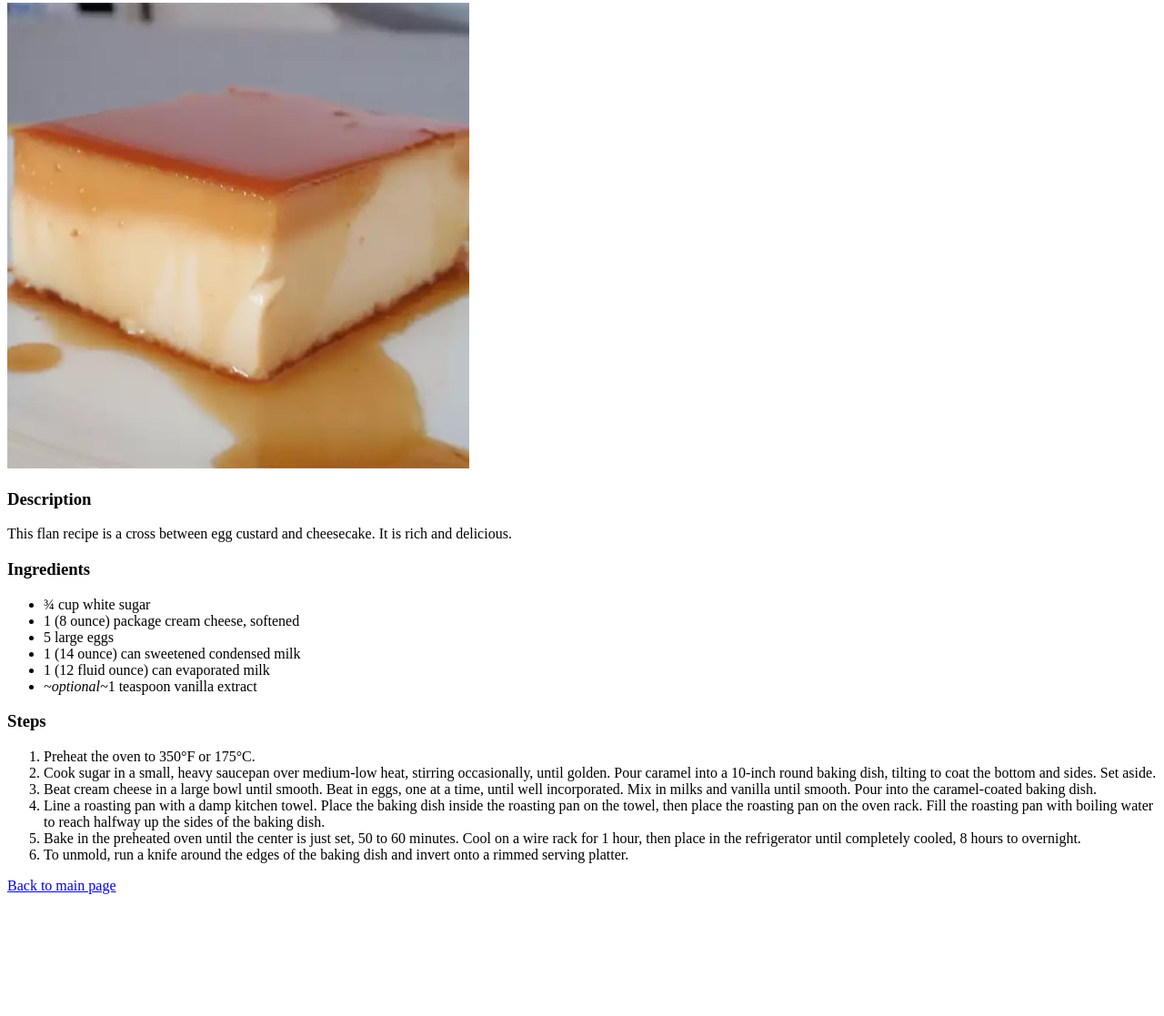
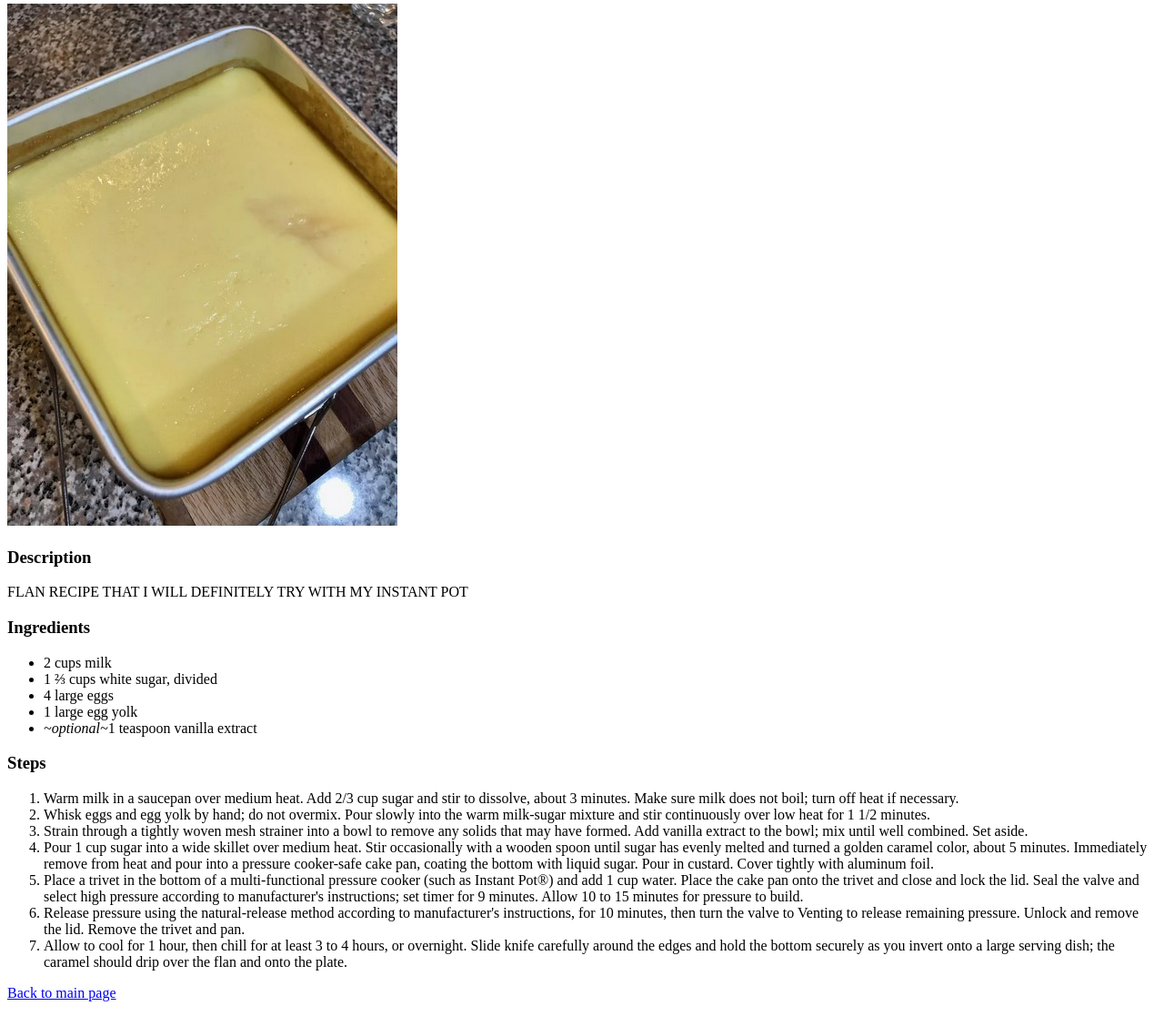
Before and after one commit to lmlecra/odin-recipes, a plain HTML site: page recipes/bahn.html in a window 1280 px wide. Shown: the part 77-1194 px from the top of the page at 91% size. Before the commit the page ends 1076 px from the top, so only its background shows below. Drawn offline with Linux system fonts and the light colour scheme.

Commit message:
Add full info to bahn.html

```diff
--- a/recipes/bahn.html
+++ b/recipes/bahn.html
@@ -2,34 +2,34 @@
 <html lang="en">
     <head>
         <meta charset="UTF-8">
-        <title>Caramel Flan</title>
+        <title>Instant Pot® Bahn Flan</title>
     </head>
 
     <body>
-        <h1>Creamy Caramel Flan</h1>
-        <p><img src="../img/caramel.jpg" alt="Caramel Flan from https://imagesvc.meredithcorp.io/v3/mm/image?url=https%3A%2F%2Fimages.media-allrecipes.com%2Fuserphotos%2F245423.jpg&q=60&c=sc&orient=true&poi=auto&h=512"></p>
+        <h1>Bahn Flan (Vietnamese Flan)</h1>
+        <p><img src="../img/bahn.jpg" alt="Bahn Flan from https://www.allrecipes.com/thmb/iTxnDDug_KJ3ZmeerhewxF5o-K4=/750x0/filters:no_upscale():max_bytes(150000):strip_icc():format(webp)/8047825-2d846258ea034a9da9f4d527cf36e7ca.jpg"></p>
 
         <h3>Description</h3>
-        <p>This flan recipe is a cross between egg custard and cheesecake. It is rich and delicious.</p>
+        <p>FLAN RECIPE THAT I WILL DEFINITELY TRY WITH MY INSTANT POT</p>
 
         <h3>Ingredients</h3>
         <ul>
-            <li>¾ cup white sugar</li>
-            <li>1 (8 ounce) package cream cheese, softened</li>
-            <li>5 large eggs</li>
-            <li>1 (14 ounce) can sweetened condensed milk</li>
-            <li>1 (12 fluid ounce) can evaporated milk</li>
+            <li>2 cups milk</li>
+            <li>1 ⅔ cups white sugar, divided</li>
+            <li>4 large eggs</li>
+            <li>1 large egg yolk</li>
             <li><em>~optional~</em>1 teaspoon vanilla extract</li>
         </ul>
 
         <h3>Steps</h3>
         <ol>
-            <li>Preheat the oven to 350°F or 175°C.</li>
-            <li>Cook sugar in a small, heavy saucepan over medium-low heat, stirring occasionally, until golden. Pour caramel into a 10-inch round baking dish, tilting to coat the bottom and sides. Set aside. </li>
-            <li>Beat cream cheese in a large bowl until smooth. Beat in eggs, one at a time, until well incorporated. Mix in milks and vanilla until smooth. Pour into the caramel-coated baking dish. </li>
-            <li>Line a roasting pan with a damp kitchen towel. Place the baking dish inside the roasting pan on the towel, then place the roasting pan on the oven rack. Fill the roasting pan with boiling water to reach halfway up the sides of the baking dish.</li>
-            <li>Bake in the preheated oven until the center is just set, 50 to 60 minutes. Cool on a wire rack for 1 hour, then place in the refrigerator until completely cooled, 8 hours to overnight. </li>
-            <li>To unmold, run a knife around the edges of the baking dish and invert onto a rimmed serving platter. </li>
+            <li>Warm milk in a saucepan over medium heat. Add 2/3 cup sugar and stir to dissolve, about 3 minutes. Make sure milk does not boil; turn off heat if necessary.</li>
+            <li>Whisk eggs and egg yolk by hand; do not overmix. Pour slowly into the warm milk-sugar mixture and stir continuously over low heat for 1 1/2 minutes.</li>
+            <li>Strain through a tightly woven mesh strainer into a bowl to remove any solids that may have formed. Add vanilla extract to the bowl; mix until well combined. Set aside.</li>
+            <li>Pour 1 cup sugar into a wide skillet over medium heat. Stir occasionally with a wooden spoon until sugar has evenly melted and turned a golden caramel color, about 5 minutes. Immediately remove from heat and pour into a pressure cooker-safe cake pan, coating the bottom with liquid sugar. Pour in custard. Cover tightly with aluminum foil.</li>
+            <li>Place a trivet in the bottom of a multi-functional pressure cooker (such as Instant Pot®) and add 1 cup water. Place the cake pan onto the trivet and close and lock the lid. Seal the valve and select high pressure according to manufacturer's instructions; set timer for 9 minutes. Allow 10 to 15 minutes for pressure to build.</li>
+            <li>Release pressure using the natural-release method according to manufacturer's instructions, for 10 minutes, then turn the valve to Venting to release remaining pressure. Unlock and remove the lid. Remove the trivet and pan.</li>
+            <li>Allow to cool for 1 hour, then chill for at least 3 to 4 hours, or overnight. Slide knife carefully around the edges and hold the bottom securely as you invert onto a large serving dish; the caramel should drip over the flan and onto the plate.</li>
         </ol>
 
         <p><a href="../index.html">Back to main page</a></p>
```
Also changed, not shown: img/bahn.jpg (added).
